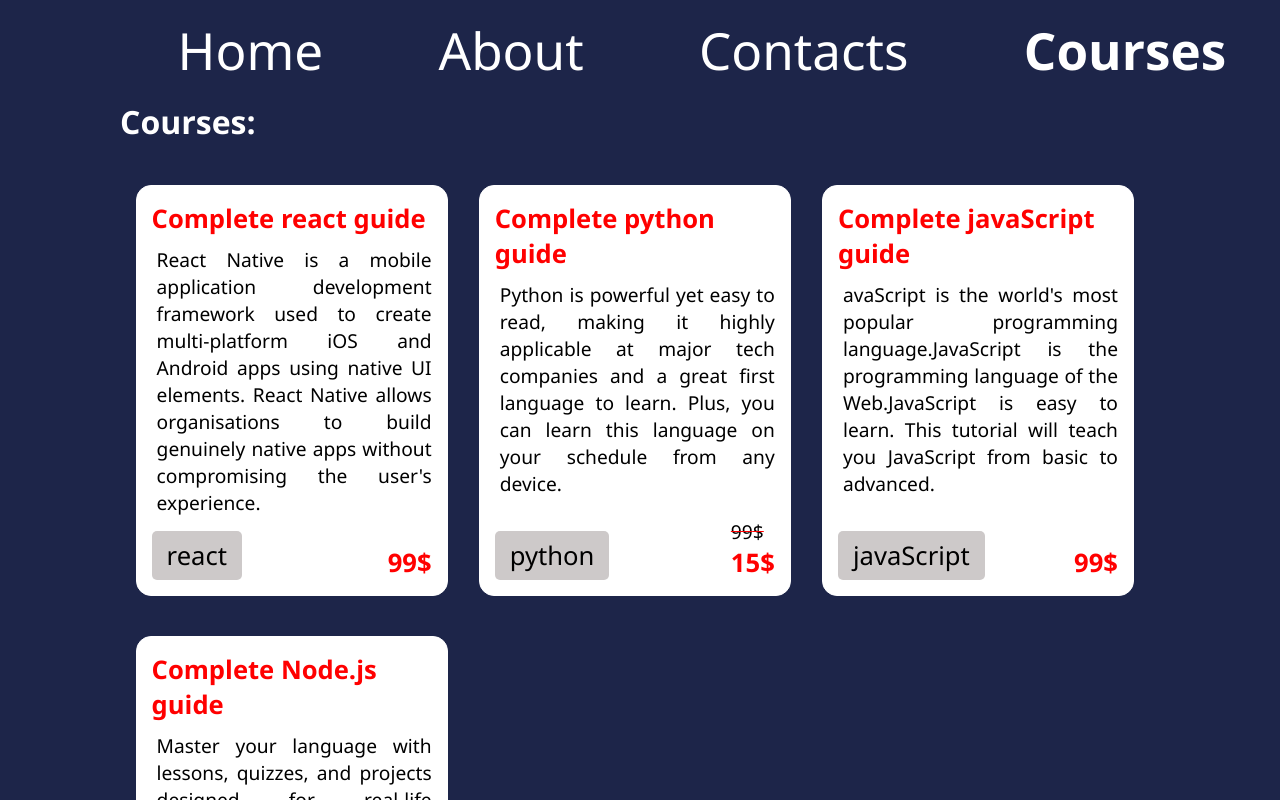
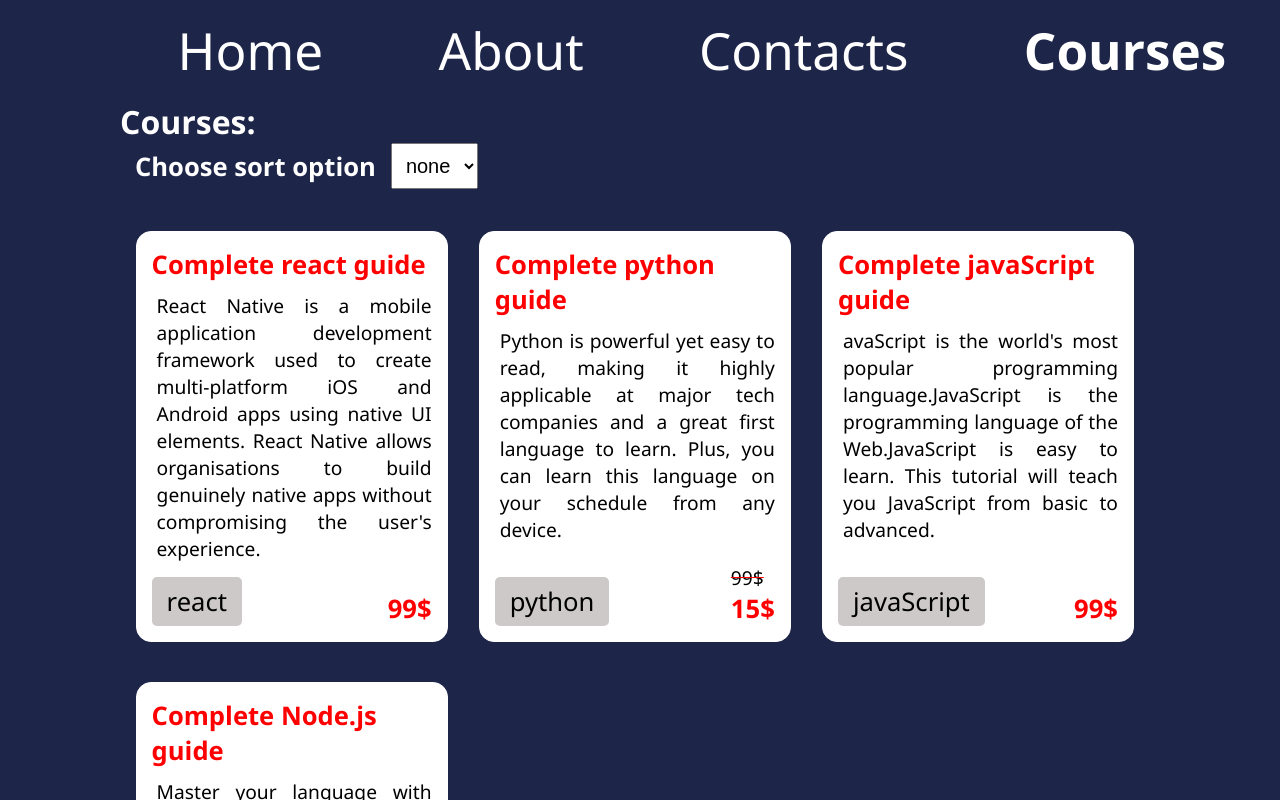
Before and after one commit to Dead-Reaven/react-router-project, a React (Create React App) app: page /react-router-project/courses in a window 1280 px wide. Built offline with nearby package versions, Linux system fonts and the light colour scheme.

Commit message:
querystring pacg added; SortSelect comp adeded;

```diff
--- a/package.json
+++ b/package.json
@@ -8,6 +8,7 @@
 		"@testing-library/react": "^13.4.0",
 		"@testing-library/user-event": "^13.5.0",
 		"gh-pages": "^4.0.0",
+		"query-string": "^8.1.0",
 		"react": "^18.2.0",
 		"react-dom": "^18.2.0",
 		"react-icons": "^4.7.1",
--- a/src/App.css
+++ b/src/App.css
@@ -43,6 +43,18 @@ nav > a:hover {
 	color: rgb(255, 140, 0);
 }
 
+.sort{
+	display: flex;
+	align-items: center;
+}
+.sort > h2{
+	color: white;
+	margin: 0px 15px;
+}
+.sort > select{
+	font-size: 20px;
+	padding: 10px;
+}
 .courses {
 	display: flex;
 	flex-wrap: wrap;
--- a/src/Components/Courses.jsx
+++ b/src/Components/Courses.jsx
@@ -1,11 +1,50 @@
+import { useLocation, useNavigate, useSearchParams } from 'react-router-dom';
+import queryString from 'query-string';
 import data from '../data/courses';
 import Course from './Course';
 import '../App.css';
+import { useEffect } from 'react';
+import SortSelect from './SortSelect';
 
 function Courses() {
+	const location = useLocation();
+	const search = queryString.parse(location.search);
+	const sortedByParams = ['price', 'title', 'slug', 'id'];
+	const [_, setSearchParams] = useSearchParams(search);
+	const navigate = useNavigate();
+
+	useEffect(() => {
+		const [key] = Object.keys(search); // key of query-string param
+		const isCorrectQueryValue = !!sortedByParams.find(
+			(el) => el === search.sort
+		);
+		const isMistakeQueryString =
+			(!!key && key !== 'sort') || (!!search?.sort && !isCorrectQueryValue);
+		if (isMistakeQueryString) {
+			// navigate to courses if query-string with mistakes
+			navigate('../courses', { relative: 'path' });
+		} else {
+			const select = document.getElementById('selectSort');
+			select.value = !!search.sort ? search.sort : 'none';
+		}
+	}, [search, navigate]);
+
+	const onChangeSortHandler = (e) => {
+		const option = e.target.value;
+		if (option === 'none') return setSearchParams();
+		const stringified = queryString.stringify({ sort: option });
+		setSearchParams(stringified);
+	};
+
 	return (
 		<>
-			<h1>Courses:</h1> <br />
+			<h1>Courses:</h1>
+			<SortSelect
+				sortByData={sortedByParams}
+				queryString={search}
+				onChangeSelect={onChangeSortHandler}
+			/>
+			<br />
 			<div className='courses'>
 				{data.map((course) => (
 					<Course data={course} key={course.id} />
--- a/src/Components/SingleCourse.jsx
+++ b/src/Components/SingleCourse.jsx
@@ -1,15 +1,19 @@
-import { Link, useParams } from 'react-router-dom';
+import { Link, useNavigate, useParams } from 'react-router-dom';
 import { BsArrowLeft } from 'react-icons/bs';
 import Course from './Course';
 import data from '../data/courses';
+import { useEffect } from 'react';
 import '../App.css';
-import NotFound from './NotFound';
 
 function SingleCourse() {
 	const { slug } = useParams();
-	const [course] = data.filter((el) => el.slug === slug);
-
-	if (!course) return <NotFound />;
+	const course = data.find((el) => el.slug === slug);
+	const navigate = useNavigate();
+	useEffect(() => {
+		// this function will be called every time when 'course' will be chenged
+		//return user to relative link: /courses
+		if (!course) navigate('..', { relative: 'path' });
+	}, [course, navigate]);
 
 	return (
 		<div>
@@ -17,7 +21,7 @@ function SingleCourse() {
 				<BsArrowLeft className='icoBackArrowLink' />
 			</Link>
 			<div className='courses singleCourse'>
-				<Course data={course} />
+				<Course data={!!course && course} />
 			</div>
 		</div>
 	);
--- /dev/null
+++ b/src/Components/SortSelect.jsx
@@ -0,0 +1,25 @@
+import React from 'react';
+
+function SortSelect(props) {
+	const { sortByData, queryString, onChangeSelect } = props;
+	return (
+		<div className='sort'>
+			<h2>
+				{!!queryString?.sort
+					? !!sortByData.find((param) => param === queryString.sort)
+						? `Sorted by ${queryString.sort}`
+						: 'Choose sort option'
+					: 'Choose sort option'}
+			</h2>
+
+			<select id='selectSort' onChange={(e) => onChangeSelect(e)}>
+				<option>none</option>
+				{sortByData.map((param) => (
+					<option key={param}>{param}</option>
+				))}
+			</select>
+		</div>
+	);
+}
+
+export default SortSelect;
```
Also changed, not shown: 1 other file (tests, documents, lock files or other folders).
